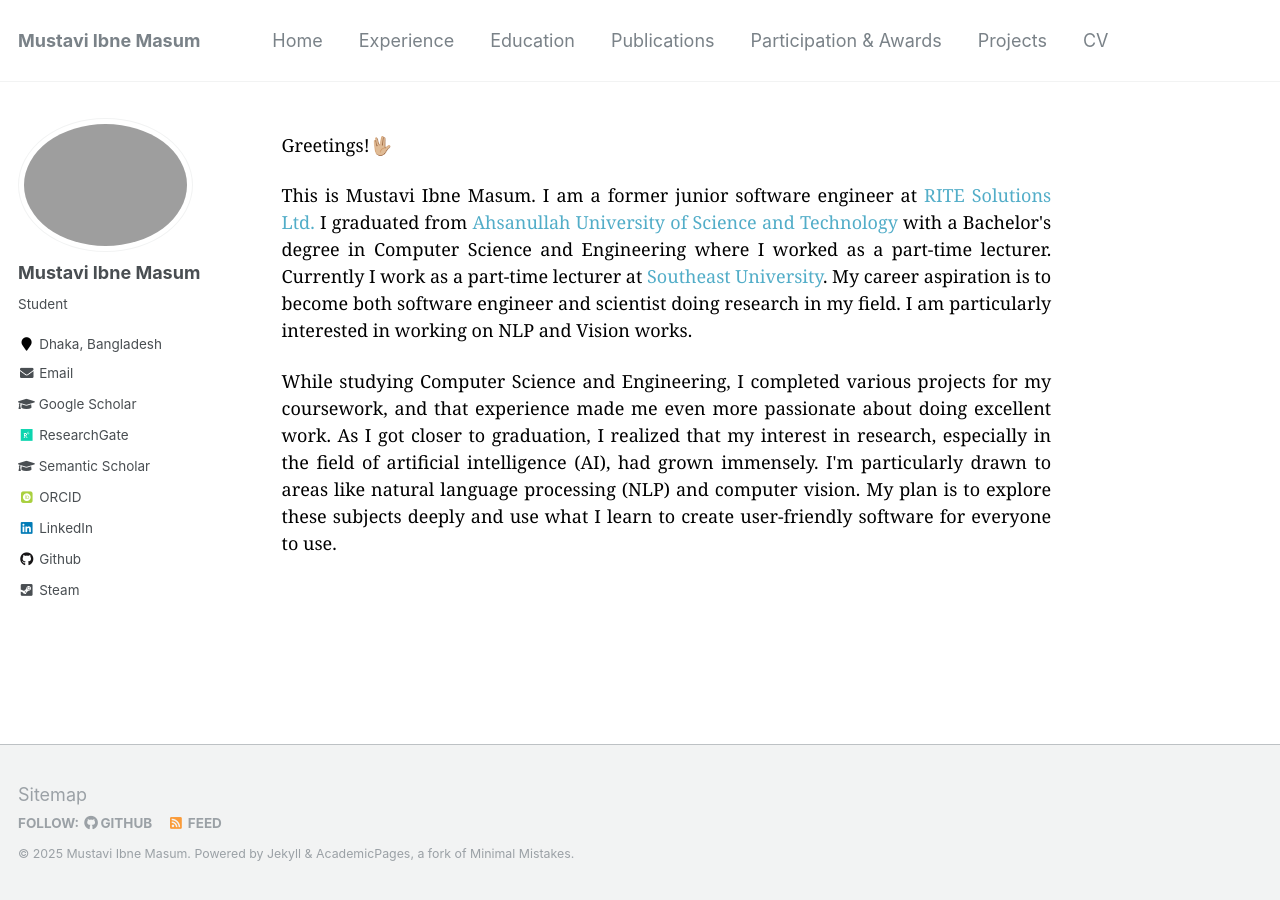
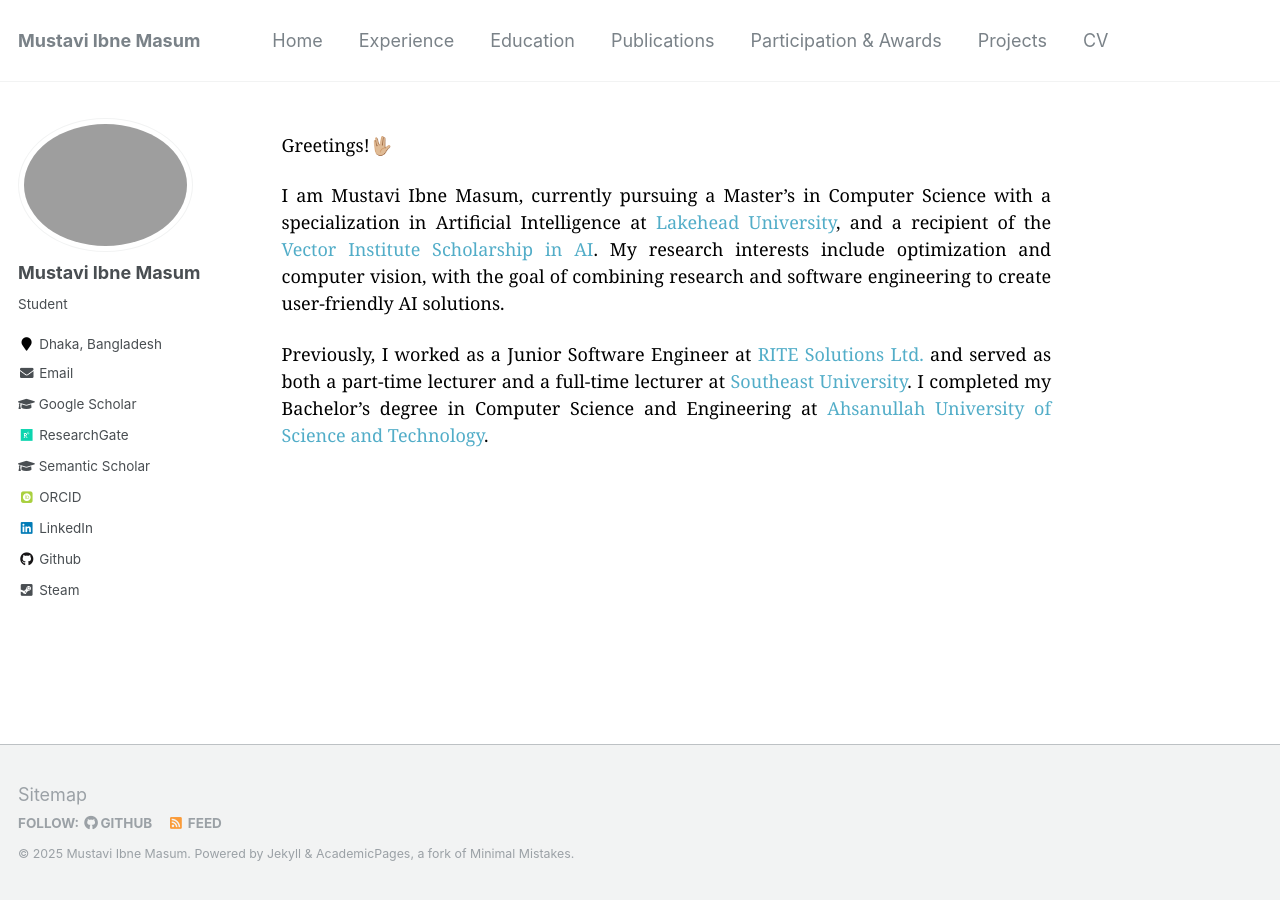
Before and after one commit to Mustavi-Ibne-Masum/mustavi-ibne-masum.github.io, a Jekyll site: the page built from _pages/about.md, in a window 1280 px wide. Built offline with Jekyll 4.4.1, drawn with Linux system fonts in a browser that asks for light colours; some web fonts are replaced.

Commit message:
update status

```diff
--- a/_pages/about.md
+++ b/_pages/about.md
@@ -10,12 +10,9 @@ redirect_from:
 
 <span style="color:black; font-family:Georgia">Greetings!🖖🏼</span>
 
-<p style="text-align:justify; color:black; font-family:Georgia">This is Mustavi Ibne Masum. I am a former junior software engineer at <a href="https://www.rite.com.bd/">RITE Solutions Ltd.</a> I graduated from
-<a href="https://aust.edu/">Ahsanullah University of Science and Technology</a> with a Bachelor's degree in Computer Science and
-Engineering where I worked as a part-time lecturer. Currently I work as a part-time lecturer at <a href="https://seu.edu.bd/">Southeast University</a>. My career aspiration is to become both software engineer and scientist doing research in my field.
-I am particularly interested in working on NLP and Vision works. </p>
+<p style="text-align:justify; color:black; font-family:Georgia">I am Mustavi Ibne Masum, currently pursuing a Master’s in Computer Science with a specialization in Artificial Intelligence at <a href="https://www.lakeheadu.ca/">Lakehead University</a>, and a recipient of the <a href="https://vectorinstitute.ai/ontario-ai-talent-gets-2-1-million-boost-as-vector-institute-awards-120-graduate-scholarships/">Vector Institute Scholarship in AI</a>. My research interests include optimization and computer vision, with the goal of combining research and software engineering to create user-friendly AI solutions.
 
 
 <p style="text-align:justify;color:black; font-family:Georgia">
 <!-- Ever since I was a child, I've been incredibly curious, and that curiosity has driven me to want to become a researcher.  -->
-While studying Computer Science and Engineering, I completed various projects for my coursework, and that experience made me even more passionate about doing excellent work. As I got closer to graduation, I realized that my interest in research, especially in the field of artificial intelligence (AI), had grown immensely. I'm particularly drawn to areas like natural language processing (NLP) and computer vision. My plan is to explore these subjects deeply and use what I learn to create user-friendly software for everyone to use.</p>
+Previously, I worked as a Junior Software Engineer at <a href="https://www.rite.com.bd/">RITE Solutions Ltd.</a> and served as both a part-time lecturer and a full-time lecturer at <a href="https://seu.edu.bd/">Southeast University</a>. I completed my Bachelor’s degree in Computer Science and Engineering at <a href="https://aust.edu/">Ahsanullah University of Science and Technology</a>.
```
Also changed, not shown: _pages/experience.md (+1 -1 lines).
